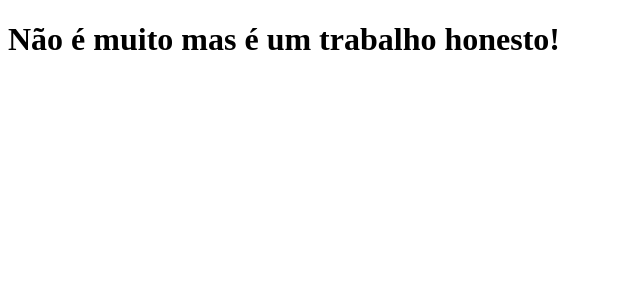
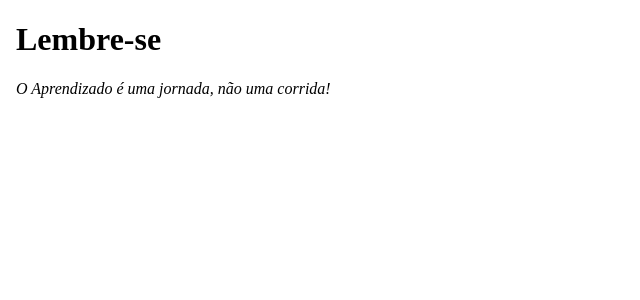
Before and after one commit to LuizCavani/clone-tabnews, a Next.js app: page / in a window 1280 px wide. Shown: the top 300 px of the page, without its empty margins (0-640 px from the left). Built offline with nearby package versions, Linux system fonts and the light colour scheme.

Commit message:
Alterada a mensagem

```diff
--- a/pages/index.js
+++ b/pages/index.js
@@ -1,5 +1,12 @@
 function Home() {
-    return <h1>Não é muito mas é um trabalho honesto!</h1>
+    return (
+        <body>
+            <h1>Lembre-se</h1>
+            <p>
+                <i>O Aprendizado é uma jornada, não uma corrida!</i>
+            </p>
+        </body>
+    )
 }
 
 export default Home;
```
